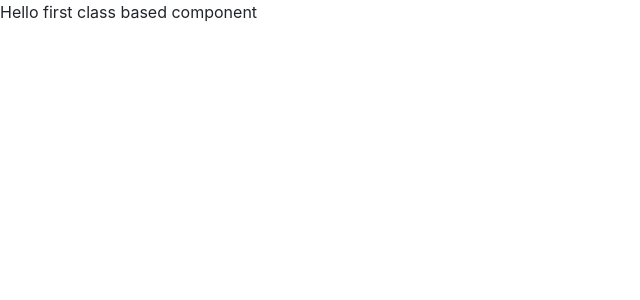
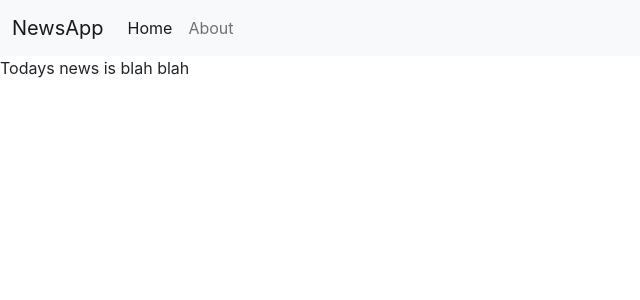
Before and after one commit to Ashhar909/newsapp, a React (Create React App) app: page / in a window 1280 px wide. Shown: the top 300 px of the page, without its empty margins (0-640 px from the left). Built offline with nearby package versions, Linux system fonts and the light colour scheme.

Commit message:
Video2 done

```diff
--- a/src/App.js
+++ b/src/App.js
@@ -1,11 +1,14 @@
 import './App.css';
 import React, { Component } from 'react'
+import Navbar from './components/Navbar';
+import News from './components/News';
 
 export default class App extends Component {
   render() {
     return (
       <div>
-        Hello first class based component
+        <Navbar />
+        <News />
       </div>
     )
   }
--- /dev/null
+++ b/src/components/Navbar.js
@@ -0,0 +1,32 @@
+import React, { Component } from 'react'
+
+export class Navbar extends Component {
+
+    render() {
+        return (
+            <div>
+                <nav className="navbar navbar-expand-lg bg-light">
+                    <div className="container-fluid">
+                        <a className="navbar-brand" href="/">NewsApp</a>
+                        <button className="navbar-toggler" type="button" data-bs-toggle="collapse" data-bs-target="#navbarSupportedContent" aria-controls="navbarSupportedContent" aria-expanded="false" aria-label="Toggle navigation">
+                            <span className="navbar-toggler-icon"></span>
+                        </button>
+                        <div className="collapse navbar-collapse" id="navbarSupportedContent">
+                            <ul className="navbar-nav me-auto mb-2 mb-lg-0">
+                                <li className="nav-item">
+                                    <a className="nav-link active" aria-current="page" href="/">Home</a>
+                                </li>
+                                <li className="nav-item">
+                                    <a className="nav-link" href="/">About</a>
+                                </li>
+
+                            </ul>
+                        </div>
+                    </div>
+                </nav>
+            </div>
+        )
+    }
+}
+
+export default Navbar
--- /dev/null
+++ b/src/components/News.js
@@ -0,0 +1,14 @@
+import React, { Component } from 'react'
+import NewsItem from './NewsItem'
+
+export class News extends Component {
+  render() {
+    return (
+      <div>
+        <NewsItem />
+      </div>
+    )
+  }
+}
+
+export default News
--- /dev/null
+++ b/src/components/NewsItem.js
@@ -0,0 +1,13 @@
+import React, { Component } from 'react'
+
+export class NewsItem extends Component {
+  render() {
+    return (
+      <div>
+        Todays news is blah blah
+      </div>
+    )
+  }
+}
+
+export default NewsItem
```
